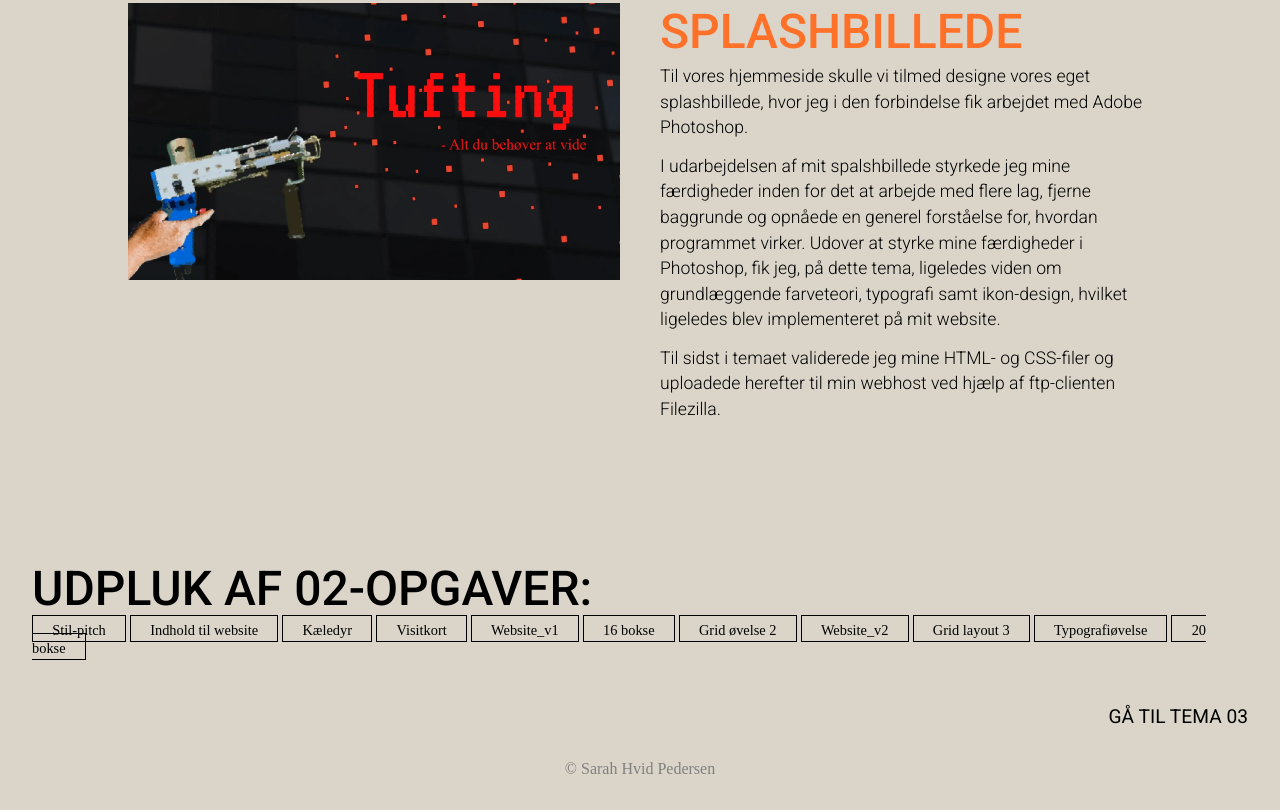
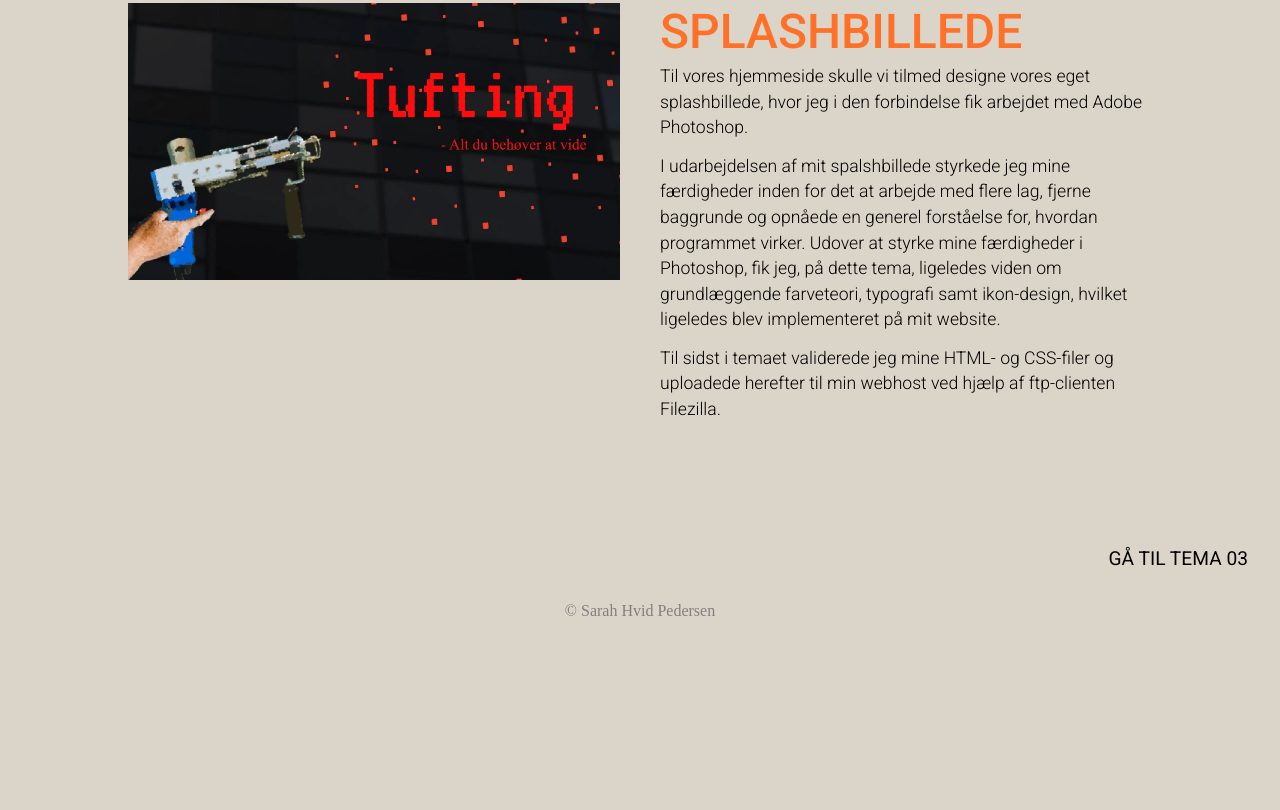
Before and after one commit to sara199a/06_portfolio, a plain HTML site: page tema2.html in a window 1280 px wide. Shown: the part 2456-3266 px from the top of the page. After the commit the page ends 3108 px from the top, so only its background shows below. Drawn offline with Linux system fonts and the light colour scheme.

Commit message:
doooone!!

```diff
--- a/tema2.html
+++ b/tema2.html
@@ -92,21 +92,6 @@
         </div>
       </section>
 
-      <section>
-        <h2 class="sort_h2">UDPLUK AF 02-OPGAVER:</h2>
-        <a class="calltoaction" href="https://docs.google.com/presentation/d/1SyGSmZ9xv9GXilP78aeNkdGttWPd49FNTNTp49aOydI/edit?usp=sharing ">Stil-pitch</a>
-        <a class="calltoaction" href="https://docs.google.com/document/d/1sryk26tlgolKBYiPfV_86qhYuijwwRQW6Wk5PGO_ppY/edit?usp=sharing">Indhold til website</a>
-        <a class="calltoaction" href="https://sarahhvid.dk/kea/1_semester/02_webdesign/kaeledyrsopgave/ ">Kæledyr</a>
-        <a class="calltoaction" href="https://sarahhvid.dk/kea/02_web/02_html/visitkort/ ">Visitkort</a>
-        <a class="calltoaction" href="http://sarahhvid.dk/kea/02_web/02_html/website_v1/ ">Website_v1</a>
-        <a class="calltoaction" href="http://sarahhvid.dk/kea/02_web/02_html/16_bokse/ ">16 bokse</a>
-        <a class="calltoaction" href="https://sarahhvid.dk/kea/02_web/02_html/grid_layout_2/ ">Grid øvelse 2</a>
-        <a class="calltoaction" href="https://sarahhvid.dk/kea/02_web/02_html/website_v2/ ">Website_v2</a>
-        <a class="calltoaction" href="https://sarahhvid.dk/kea/02_web/02_html/grid_layout_3/ ">Grid layout 3</a>
-        <a class="calltoaction" href="https://sarahhvid.dk/kea/02_web/03_ui/02_03_a_typografioevelse/ ">Typografiøvelse</a>
-        <a class="calltoaction" href="https://sarahhvid.dk/kea/02_web/04_responsive/25_bokse-opgave-stud/ ">20 bokse</a>
-      </section>
-
       <section class="bladre_sider">
         <div>
           <a class="next_page" href="tema3.html">GÅ TIL TEMA 03</a>
```
